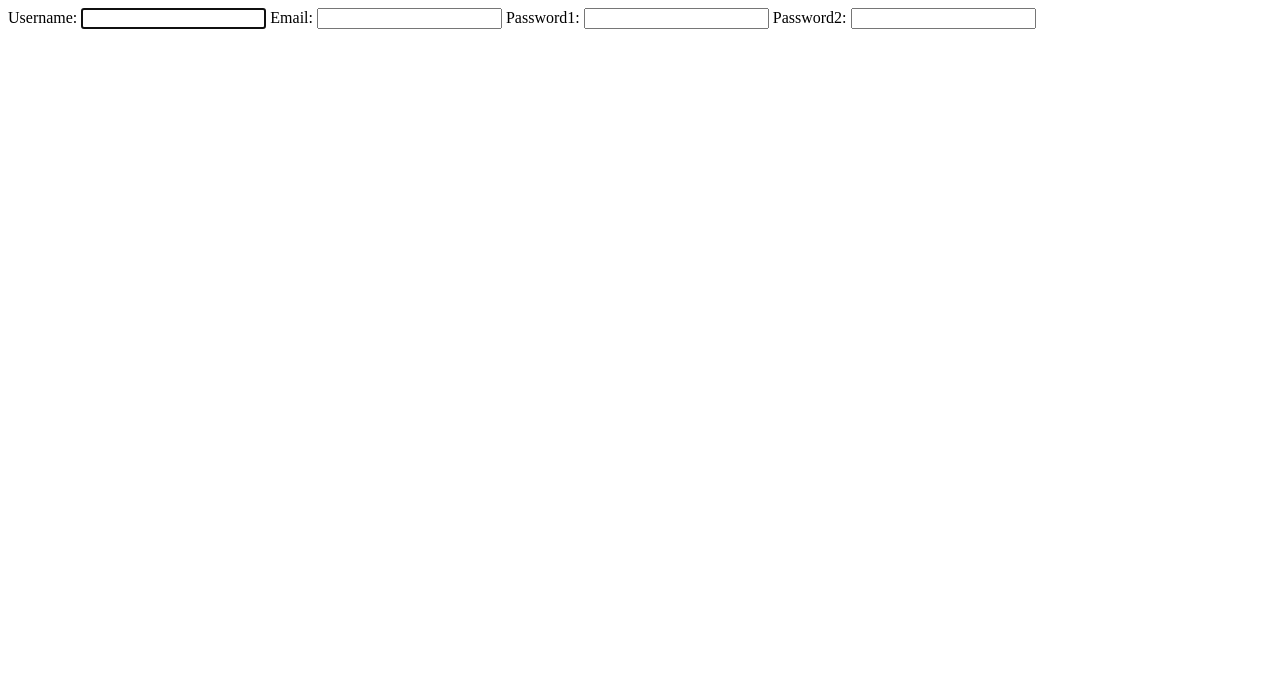
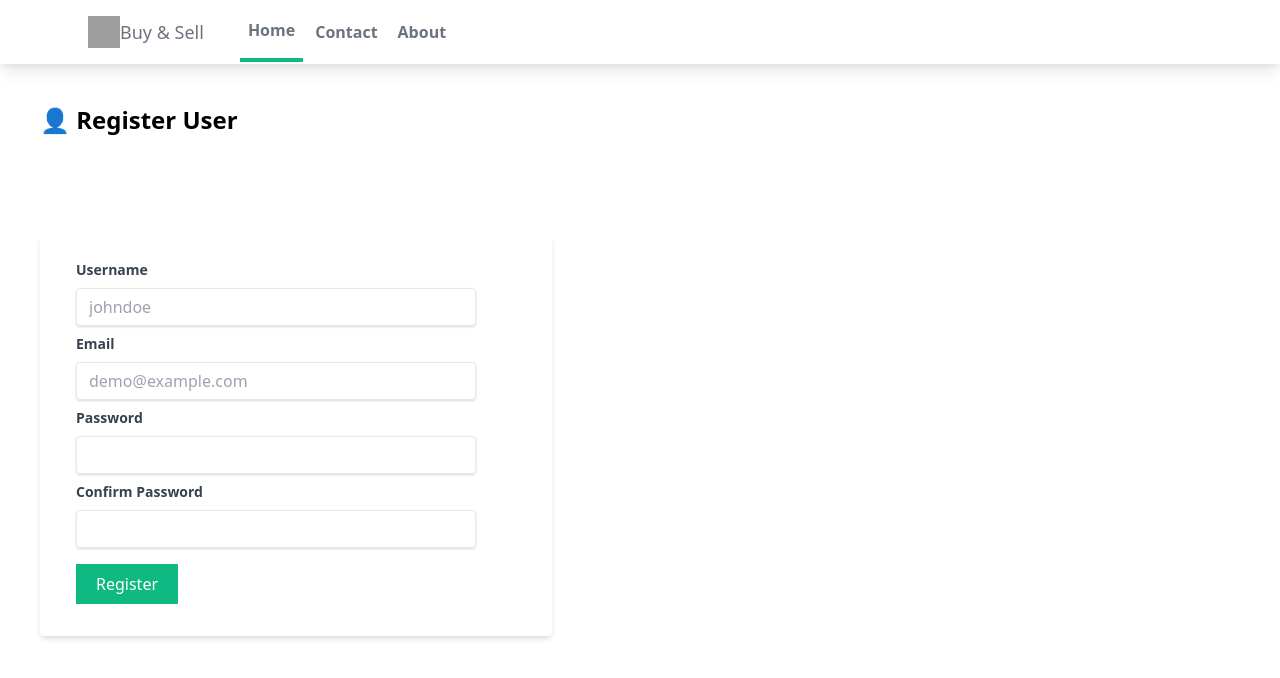
Before and after one commit to endang-ismaya/django4-ecommerce, a Django app: page /users/register in a window 1280 px wide. Shown: the top 678 px of the page. Run offline with Django 4.2, Linux system fonts and the light colour scheme; style sheets or scripts are compiled from the project's sources; parts of the project's set-up code (start-up, migrations or seed data) failed here and were passed over; grey boxes are pictures that could not be loaded.

Commit message:
add register page

```diff
--- a/app_users/forms.py
+++ b/app_users/forms.py
@@ -4,11 +4,55 @@ from django.contrib.auth.models import User
 
 
 class NewUserForm(UserCreationForm):
-    email = forms.EmailField(required=True)
-    username = forms.CharField(max_length=100, required=True)
-    password1 = forms.CharField(max_length=15, required=True)
-    password2 = forms.CharField(max_length=15, required=True)
+    email = forms.EmailField(
+        required=True,
+        widget=forms.EmailInput(
+            attrs={
+                "class": "focus:outline-none",
+                "style": "min-width:100%;max-width:100%",
+                "placeholder": "demo@example.com",
+            }
+        ),
+    )
+    username = forms.CharField(
+        max_length=100,
+        required=True,
+        widget=forms.TextInput(
+            attrs={
+                "class": "focus:outline-none",
+                "style": "min-width:100%;max-width:100%",
+                "placeholder": "johndoe",
+            }
+        ),
+    )
+    password1 = forms.CharField(
+        max_length=15,
+        required=True,
+        widget=forms.PasswordInput(
+            attrs={
+                "class": "focus:outline-none",
+                "style": "min-width:100%;max-width:100%",
+            }
+        ),
+    )
+    password2 = forms.CharField(
+        max_length=15,
+        required=True,
+        widget=forms.PasswordInput(
+            attrs={
+                "class": "focus:outline-none",
+                "style": "min-width:100%;max-width:100%",
+            }
+        ),
+    )
 
     class Meta:
         model = User
         fields = ("username", "email", "password1", "password2")
+
+    def save(self, commit=True):
+        user = super(NewUserForm, self).save(commit=False)
+        user.email = self.cleaned_data["email"]
+        if commit:
+            user.save()
+        return user
--- a/app_users/templates/app_users/register.html
+++ b/app_users/templates/app_users/register.html
@@ -1 +1,61 @@
-{{form}}
+{% extends 'app_ecommerce/base.html' %}
+<!-- load static -->
+{% load static %}
+
+<!-- content -->
+{% block content %}
+<h1 class="text-2xl m-10 font-bold">👤 Register User</h1>
+<div class="container py-5">
+  <!-- form -->
+  <form
+    method="POST"
+    class="w-2/5 bg-white shadow-md m-10 rounded px-9 pt-6 pb-8 mb-4"
+  >
+    {% csrf_token %}
+    <div class="mb-2">
+      <label for="username" class="block text-gray-700 text-sm font-bold mb-2"
+        >Username</label
+      >
+      <div
+        class="shadow appearance-none border rounded py-2 px-3 mr-10 text-gray-700 leading-tight"
+      >
+        {{form.username}}
+      </div>
+    </div>
+    <div class="mb-2">
+      <label for="email" class="block text-gray-700 text-sm font-bold mb-2"
+        >Email</label
+      >
+      <div
+        class="shadow appearance-none border rounded py-2 px-3 mr-10 text-gray-700 leading-tight"
+      >
+        {{form.email}}
+      </div>
+    </div>
+    <div class="mb-2">
+      <label for="password1" class="block text-gray-700 text-sm font-bold mb-2"
+        >Password</label
+      >
+      <div
+        class="shadow appearance-none border rounded py-2 px-3 mr-10 text-gray-700 leading-tight"
+      >
+        {{form.password1}}
+      </div>
+    </div>
+    <div class="mb-2">
+      <label for="password2" class="block text-gray-700 text-sm font-bold mb-2"
+        >Confirm Password</label
+      >
+      <div
+        class="shadow appearance-none border rounded py-2 px-3 mr-10 text-gray-700 leading-tight"
+      >
+        {{form.password2}}
+      </div>
+    </div>
+    <button type="submit" class="bg-green-500 text-white px-5 py-2 mt-2">
+      Register
+    </button>
+  </form>
+</div>
+<!-- content -->
+{% endblock content %}
--- a/app_users/views.py
+++ b/app_users/views.py
@@ -1,8 +1,18 @@
-from django.shortcuts import render
+from django.shortcuts import redirect, render
 from .forms import NewUserForm
 
 # Create your views here.
 def register(request):
+
+    if request.method == "POST":
+        form = NewUserForm(request.POST)
+
+        if form.is_valid():
+            user = form.save()
+            print(user)
+
+            return redirect("/products/")
+
     form = NewUserForm()
     context = {"form": form}
 
```
